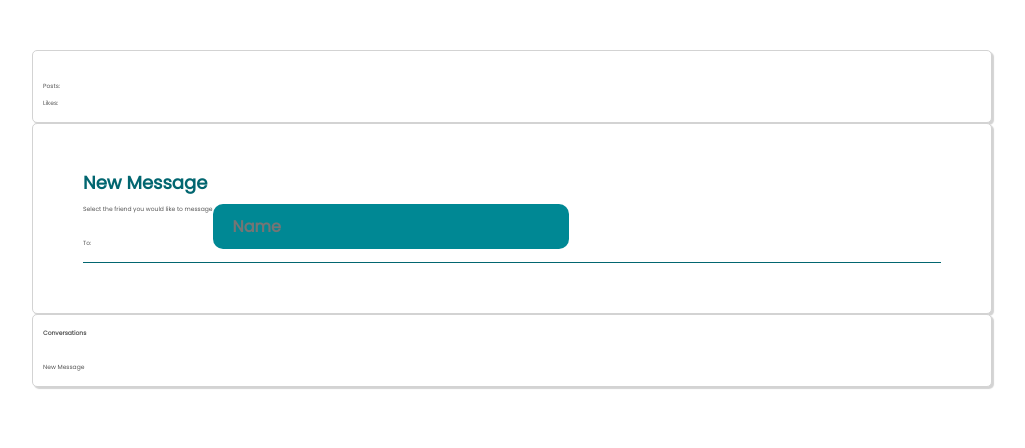
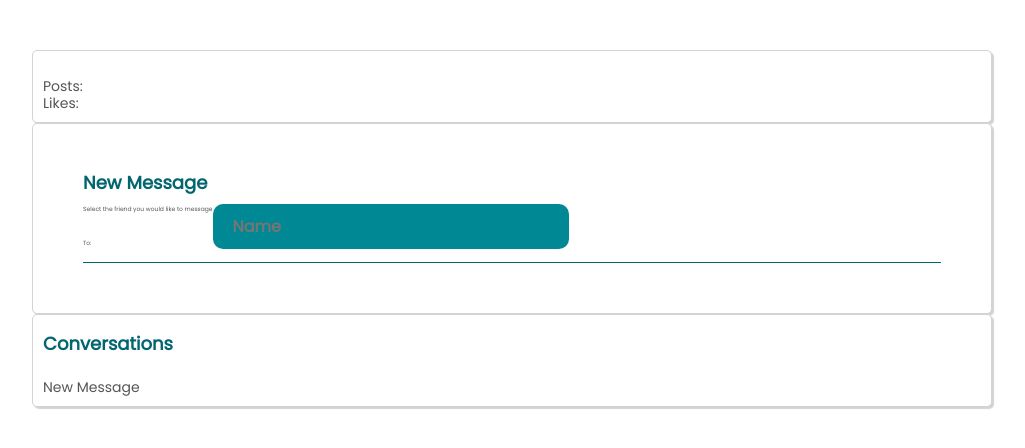
Before and after one commit to yashb07/Full-Stack-Website-Minor-Project, a PHP site: page /messages.php in a window 1280 px wide. Shown: the part 66-514 px from the top of the page, without its empty margins (128-1153 px from the left). Run offline with PHP 8.4, Linux system fonts and the light colour scheme; the visitor is signed in with stand-in values (Sample User, id 1); data that the repository does not hold is empty; some libraries are stand-ins or nearby versions.

Commit message:
code ui done

```diff
--- a/assets/css/style.css
+++ b/assets/css/style.css
@@ -6,7 +6,9 @@
 	font-family: 'Bellota-BoldItalic';
 	src: url('../fonts/Bellota-BoldItalic.otf');
 }
-
+a {
+	font-size: 1.4rem;
+}
 body {
 	line-height: 17px;
 }
@@ -28,6 +30,8 @@ body {
 	box-shadow: 2px 2px 1px #D3D3D3;
 	z-index: -1;
 	color: #555;
+	display: flex;
+	align-items: center;
 }
 .single-post-container {
 	display: grid;
@@ -372,10 +376,34 @@ textarea:focus {
 	float: left;
 	margin-bottom: 5px;
 }
+#conversations {
+	flex-direction: column;
+	align-items: flex-start;
+} #conversations h4 {
+	font-size: 1.8rem;
+	color: var(--blue-dark);
+	margin: 1rem 0;
+}
+.loaded_conversations {
+	display: flex;
+	flex-direction: column;
+	align-items: flex-start;
+	width: 100%;
+	max-height: 216px;
+	overflow-y: auto;
+} .loaded_conversations a {
+	width: 100%;
+	margin: 1rem 0;
+} .loaded_conversations .dropdown-messages {
+	display: flex;
+	align-items: center;
+} .dropdown-messages-details p:nth-child(1) {
+	font-size: 1.6rem;
+	color: var(--blue-dark);
+}
 
-.loaded_conversations {
-	max-height: 216px;
-	overflow: scroll;
+.loaded_conversations p {
+	font-size: 1.4rem;
 }
 
 #grey {
@@ -384,6 +412,7 @@ textarea:focus {
 
 .tab-content {
 	margin-top: 25px;
+	width: 100%;
 } #messages_div {
 	width: 100%;
 	display: flex;
--- a/includes/classes/Message.php
+++ b/includes/classes/Message.php
@@ -161,9 +161,9 @@ class Message {
 			$return_string .= "
 			<a href='messages.php?u=$username'>
 				<div class='dropdown-messages'>
-					<img src='" . $user_found_obj->getProfilePic() . "' style='border-radius: 5px; margin-right: 5px;'>
-					" . $user_found_obj->getFirstAndLastName() . "
+					<img src='" . $user_found_obj->getProfilePic() . "' style='border-radius: 1rem; margin-right: 5px;'>
 					<div class='dropdown-messages-details'>
+						<p>" . $user_found_obj->getFirstAndLastName() ."</p>
 						<p>" . $latest_message_details[2] . "</p>
 						<p>" . $latest_message_details[0] . $split . "</p>
 					</div>
--- a/includes/classes/Post.php
+++ b/includes/classes/Post.php
@@ -729,9 +729,6 @@ class Post {
 									$body
 									<br>
 								</div>
-								<div class='post-img'>
-									$imageDiv
-								</div>
 							</div>
 								<br>
 							<div class = 'newsfeedPostOptions'>
--- a/messages.php
+++ b/messages.php
@@ -33,12 +33,11 @@ if(isset($_POST['post_message'])) {
 			<a href="<?php echo $userLoggedIn; ?>">
 			<?php
 			echo $user['first_name'] . " " . $user['last_name'];
-
 			 ?>
 			</a>
 			<br>
-			<?php echo "Posts: " . $user['num_posts']. "<br>";
-			echo "Likes: " . $user['num_likes'];
+			<?php echo "<p>Posts: " . $user['num_posts']. "</p>";
+			echo "<p>Likes: " . $user['num_likes'] . "</p>";
 
 			?>
 		</div>
```
